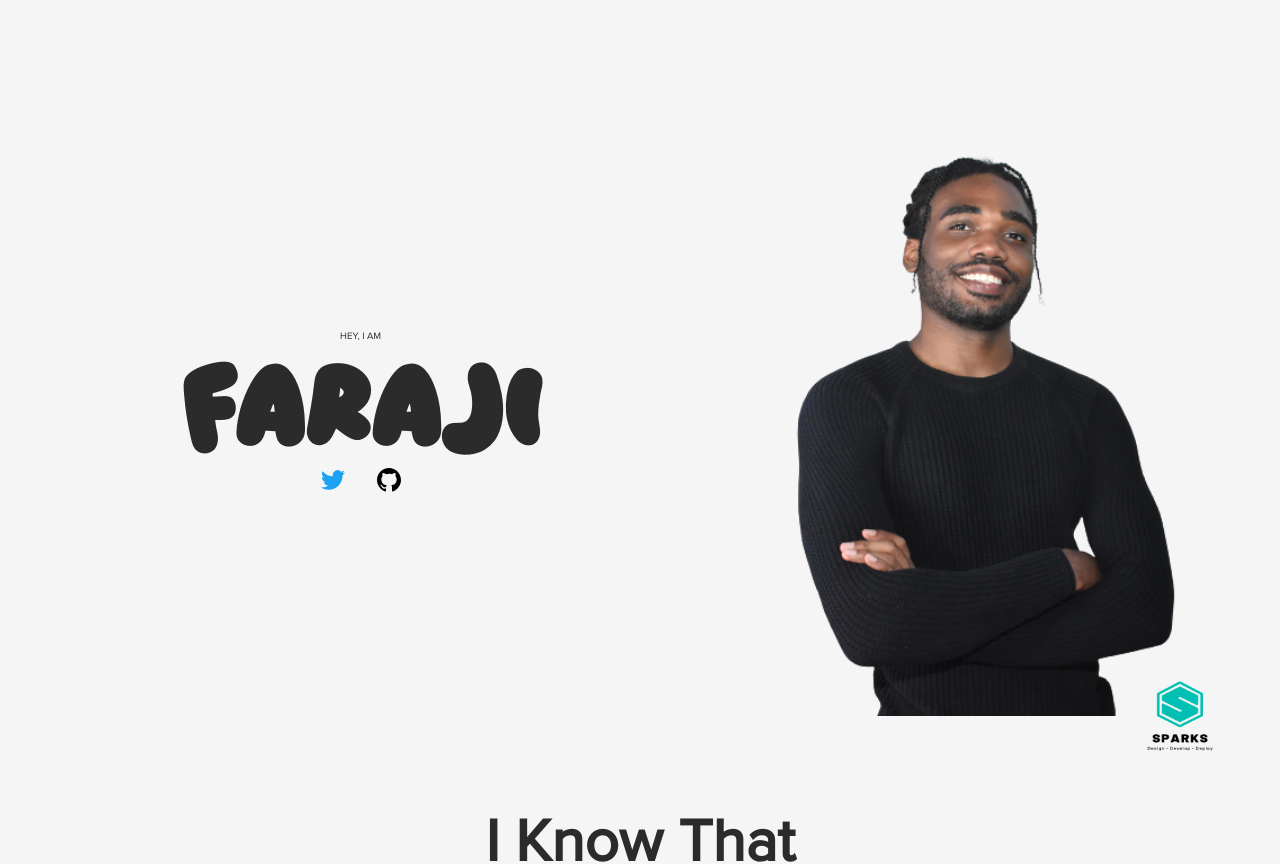
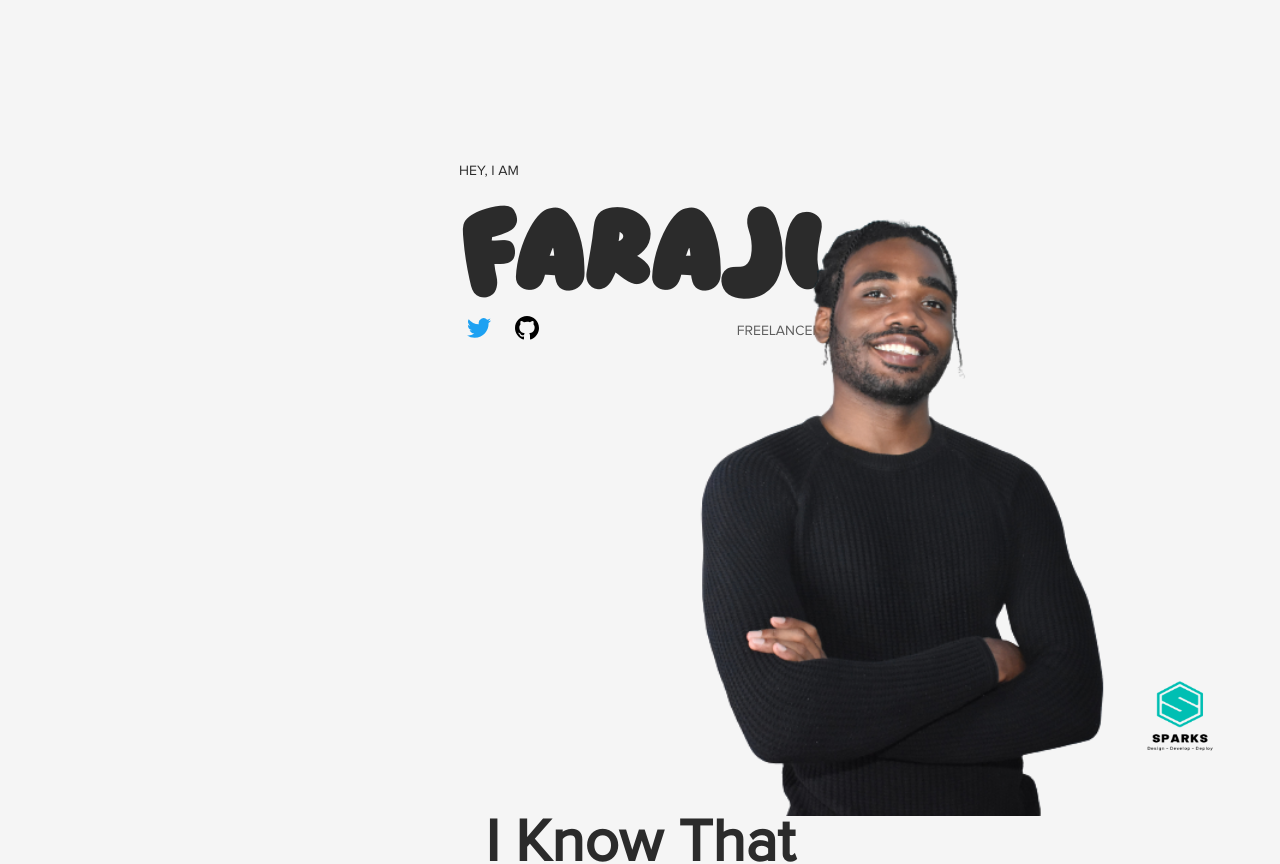
Before and after one commit to kalecream/Portfolio-Site, a React (Vite) app: page / in a window 1280 px wide. Shown: the top 864 px of the page. Built offline with nearby package versions, Linux system fonts and the light colour scheme.

Commit message:
refactor: refine hero component

```diff
--- a/src/components/Hero/Hero.scss
+++ b/src/components/Hero/Hero.scss
@@ -1,37 +1,29 @@
 .hero {
   flex-direction: row;
 
-  @media screen and (max-width: 1200px) {
+  @media screen and (max-width: 1000px) {
     flex-direction: column;
   }
 }
 
-.hero__info {
+.hero__badge {
   display: flex;
+  justify-content: center;
+  align-items: flex-start;
   flex-direction: column;
-  justify-content: flex-start;
-  align-items: flex-start;
-  height: 100%;
 
-  @media screen and (max-width: 1200px) {
-    width: 100%;
-    margin-right: 0rem;
+  @media screen and (min-width: 1000px) {
+    margin: -20rem auto 0;
   }
-}
 
-.hero__badge {
-  width: 100%;
-  margin: 0 auto;
-  margin-left: -2rem;
-  display: flex;
-  justify-content: flex-start;
-  align-items: center;
-  flex-direction: column;
+  @media screen and (max-width: 1000px) {
+    margin: -45rem auto 0;
+  }
 
   & small,
   & .hero__role {
     text-transform: uppercase;
-    font-size: 0.6rem;
+    font-size: 0.875rem;
 
     &:hover {
       color: var(--secondary-color);
@@ -41,18 +33,17 @@
 
   & h1 {
     line-height: 1;
-    margin: 0.5rem 0;
-    font-size: 6.5rem;
+    font-size: clamp(5rem, 15vw, 6.5rem);
     font-family: "Momentz", san-serif;
     position: relative;
     will-change: filter;
     transition: filter 300ms;
 
-    @media screen and (max-width: 800px) {
-      margin: 1rem 0;
+    @media screen and (min-width: 1000px) {
+      margin: 0.8rem 0;
     }
 
-    @media screen and (max-width: 1200px) {
+    @media screen and (max-width: 1000px) {
       margin: 0.5rem 0;
     }
   }
@@ -63,7 +54,8 @@
 
   & .hero__role {
     display: inline-block;
-    opacity: 70%;
+    opacity: 75%;
+    justify-self: flex-end;
   }
 
   & .hero__role::before {
@@ -90,9 +82,51 @@
   }
 }
 
+.hero__badge-container {
+  display: flex;
+  width: 100%;
+  margin: 0;
+  justify-content: space-between;
+
+}
+
+.social {
+  display: flex;
+  justify-self: flex-start;
+  justify-content: flex-start;
+  align-items: center;
+  gap: 0.5rem;
+
+  & div {
+    width: 40px;
+    height: 40px;
+    display: flex;
+    justify-content: center;
+    align-items: center;
+    transition: all 0.3s ease-in-out;
+
+    svg {
+      width: 24px;
+      height: 24px;
+    }
+
+    &:hover {
+      svg {
+        transform: rotate(-15deg);
+      }
+    }
+  }
+}
+
+
 .hero__img {
-  height: 75vh;
-  position: relative;
+  height: 80vh;
+  margin-bottom: -1rem;;
+  position: absolute;
   bottom: 0;
   user-select: none;
+
+  @media screen and (min-width: 1000px) {
+    right: 5%;
+  }
 }
--- a/src/components/Hero/Hero.tsx
+++ b/src/components/Hero/Hero.tsx
@@ -7,7 +7,10 @@ const Hero = () => (
     <div className="hero__badge">
       <small className="p-text">Hey, I am</small>
       <h1 className="head-text">Faraji</h1>
-      <SocialMedia />
+      <div className="flex hero__badge-container">
+        <SocialMedia />
+        <span className="hero__role"></span>
+      </div>
     </div>
     <img className="hero__img" src={images.profile} alt="profile_dp" />
   </section>
--- a/src/components/SocialMedia.tsx
+++ b/src/components/SocialMedia.tsx
@@ -1,3 +1,5 @@
+import '../components/Hero/Hero.scss';
+
 interface IconProps {
   size?: number;
   color?: string;
--- a/src/styles/index.scss
+++ b/src/styles/index.scss
@@ -235,50 +235,6 @@ a {
   }
 }
 
-.social {
-  flex-grow: 1;
-  display: flex;
-  justify-content: flex-end;
-  align-items: center;
-  gap: 1rem;
-
-  div {
-    width: 40px;
-    height: 40px;
-    display: flex;
-    justify-content: center;
-    align-items: center;
-    transition: all 0.3s ease-in-out;
-
-    svg {
-      width: 24px;
-      height: 24px;
-    }
-
-    &:hover {
-      svg {
-        transform: rotate(-15deg);
-      }
-    }
-
-    @media screen and (min-width: 2000px) {
-      width: 70px;
-      height: 70px;
-
-      margin: 0.5rem 0;
-
-      svg {
-        width: 30px;
-        height: 30px;
-      }
-    }
-
-    @media screen and (max-width:750px) {
-      display: none;
-    }
-  }
-}
-
 .app__navigation {
   flex-grow: 1;
   display: flex;
@@ -307,10 +263,3 @@ a {
     }
   }
 }
-
-@media screen and (max-width: 1000px) {
-
-  .social {
-    display: none;
-  }
-}
```
